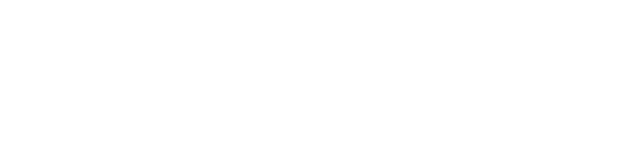
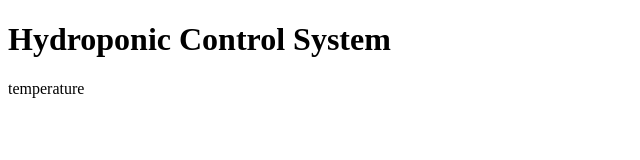
Before and after one commit to SaucyBoi21/HydroponicRPI-Interface, a plain HTML site: page index.html in a window 1280 px wide. Shown: the whole page, without its empty margins (0-640 px from the left). Drawn offline with Linux system fonts and the light colour scheme.

Commit message:
added skeleton

```diff
--- a/index.html
+++ b/index.html
@@ -4,6 +4,11 @@
         <title>Hydroponic Control Panel</title>
     </head>
     <body>
-
+        <header>
+            <h1>Hydroponic Control System</h1>
+        </header>
+        <div class="temperature-reading">
+            <p>temperature</p>
+        </div>
     </body>
 </html>
```
Also changed, not shown: app.js (added), index.js (deleted).
